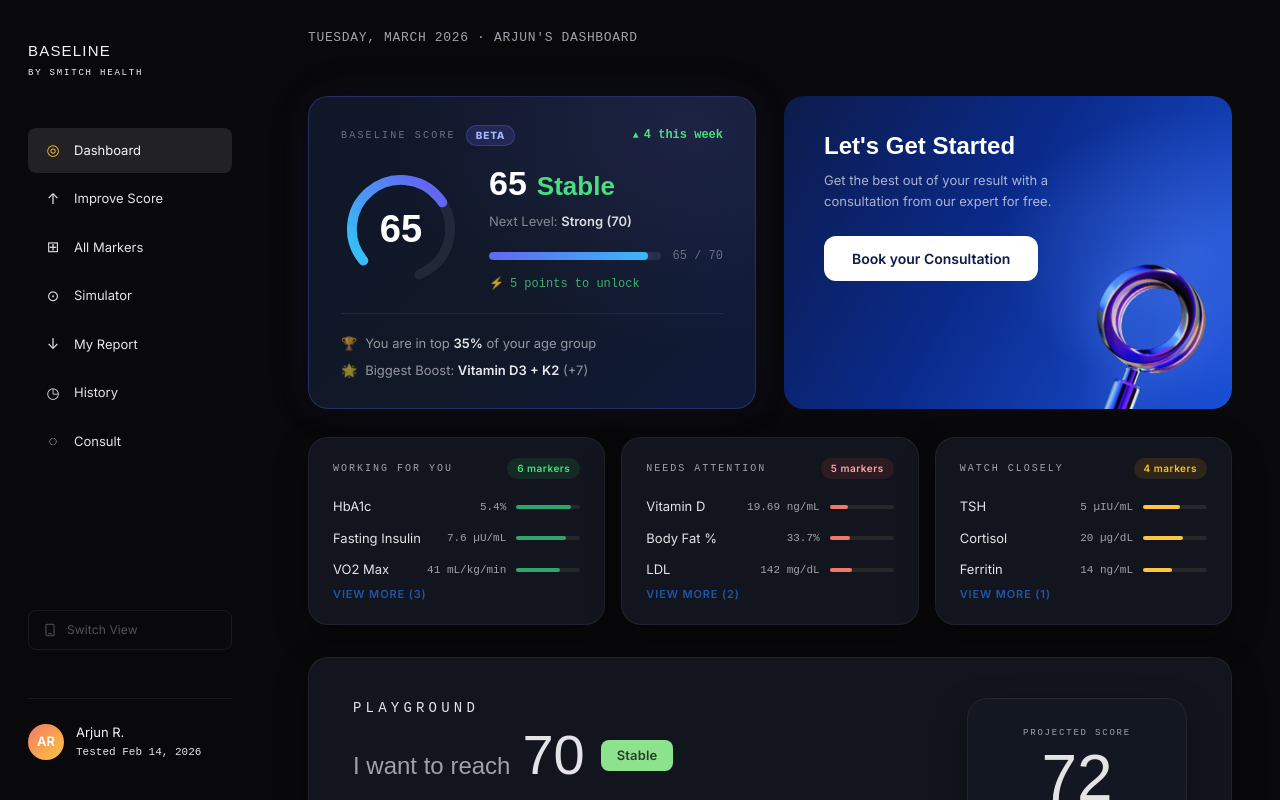
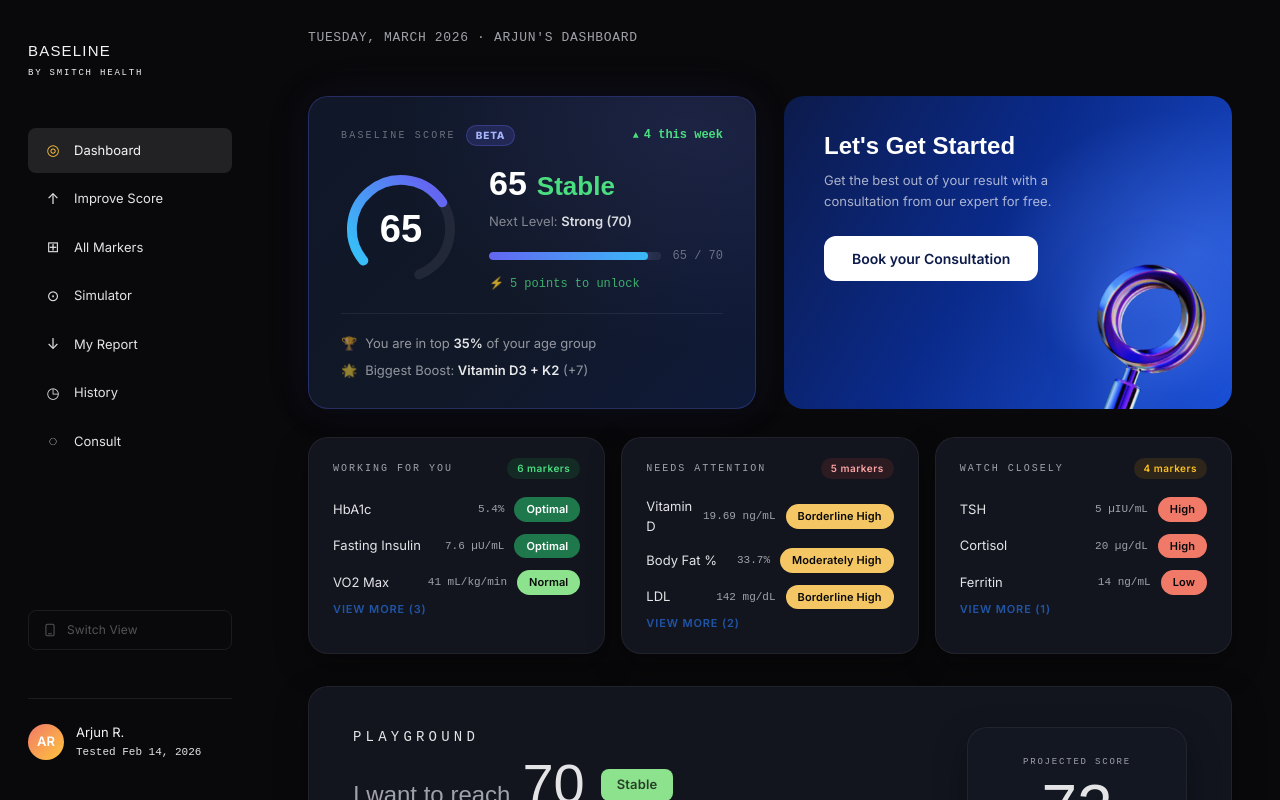
Before and after one commit to ranjithdh/baseline-hackathon, a React (Vite) app: page / in a window 1280 px wide. Both pictures are taken after a click on the button "Desktop View". Built offline with nearby package versions, Linux system fonts and the light colour scheme.

Commit message:
bio-marker card added the tag

```diff
--- /dev/null
+++ b/src/components/desktop/BiomarkerStatusTag.jsx
@@ -0,0 +1,61 @@
+import React from 'react';
+
+// ─────────────────────────────────────────────────────────────────────────────
+// BiomarkerStatusTag
+//
+// Reusable status pill used inside DesktopBiomarkerRow marker rows.
+// Colour mapping mirrors the Playground "Status Tag" pill exactly —
+// both components use the same --chart-N / --chart-N-foreground CSS vars
+// so they stay in sync if the design tokens ever change.
+//
+// Status → chart tier mapping
+//   optimal          → chart-5  (Working For You  — best)
+//   normal           → chart-4  (Working For You  — good)
+//   borderline_high  → chart-3  (Needs Attention  — caution)
+//   moderately_high  → chart-3  (Needs Attention  — caution)
+//   low              → chart-2  (Watch Closely    — alert)
+//   high             → chart-2  (Watch Closely    — alert)
+//
+// Props
+//   status  {string}  One of the keys above (case-sensitive)
+//
+// Usage
+//   <BiomarkerStatusTag status="optimal" />
+//   <BiomarkerStatusTag status="borderline_high" />
+// ─────────────────────────────────────────────────────────────────────────────
+
+const STATUS_CONFIG = {
+  optimal:         { label: 'Optimal',          bg: 'rgb(var(--chart-5))', text: 'rgb(var(--chart-5-foreground))' },
+  normal:          { label: 'Normal',            bg: 'rgb(var(--chart-4))', text: 'rgb(var(--chart-4-foreground))' },
+  borderline_high: { label: 'Borderline High',  bg: 'rgb(var(--chart-3))', text: 'rgb(var(--chart-3-foreground))' },
+  moderately_high: { label: 'Moderately High',  bg: 'rgb(var(--chart-3))', text: 'rgb(var(--chart-3-foreground))' },
+  low:             { label: 'Low',               bg: 'rgb(var(--chart-2))', text: 'rgb(var(--chart-2-foreground))' },
+  high:            { label: 'High',              bg: 'rgb(var(--chart-2))', text: 'rgb(var(--chart-2-foreground))' },
+};
+
+const BiomarkerStatusTag = React.memo(({ status }) => {
+  const config = STATUS_CONFIG[status];
+  if (!config) return null;
+
+  return (
+    <div style={{
+      display:       'inline-flex',
+      alignItems:    'center',
+      padding:       '4px 12px',
+      borderRadius:  '999px',
+      fontSize:      '11px',
+      fontWeight:    600,
+      fontFamily:    'var(--font-main)',
+      background:    config.bg,
+      color:         config.text,
+      letterSpacing: '0.01em',
+      whiteSpace:    'nowrap',
+      flexShrink:    0,
+    }}>
+      {config.label}
+    </div>
+  );
+});
+
+BiomarkerStatusTag.displayName = 'BiomarkerStatusTag';
+export default BiomarkerStatusTag;
--- a/src/components/desktop/DesktopBiomarkerRow.jsx
+++ b/src/components/desktop/DesktopBiomarkerRow.jsx
@@ -1,5 +1,6 @@
 import React, { useState } from 'react';
 import DashboardCard from './DashboardCard';
+import BiomarkerStatusTag from './BiomarkerStatusTag';
 
 const SUMMARY_CARDS = [
   {
@@ -8,12 +9,12 @@ const SUMMARY_CARDS = [
     pillLabel: '6 markers',
     pillType: 'good',
     markers: [
-      { name: 'HbA1c',           value: '5.4%',          bar: 85, color: 'green' },
-      { name: 'Fasting Insulin', value: '7.6 µU/mL',     bar: 78, color: 'green' },
-      { name: 'VO2 Max',         value: '41 mL/kg/min',  bar: 68, color: 'green' },
-      { name: 'HDL Cholesterol', value: '62 mg/dL',      bar: 80, color: 'green' },
-      { name: 'Blood Pressure',  value: '118/76 mmHg',   bar: 90, color: 'green' },
-      { name: 'Resting HR',      value: '58 bpm',        bar: 74, color: 'green' },
+      { name: 'HbA1c',           value: '5.4%',          bar: 85, color: 'green', status: 'optimal' },
+      { name: 'Fasting Insulin', value: '7.6 µU/mL',     bar: 78, color: 'green', status: 'optimal' },
+      { name: 'VO2 Max',         value: '41 mL/kg/min',  bar: 68, color: 'green', status: 'normal'  },
+      { name: 'HDL Cholesterol', value: '62 mg/dL',      bar: 80, color: 'green', status: 'optimal' },
+      { name: 'Blood Pressure',  value: '118/76 mmHg',   bar: 90, color: 'green', status: 'optimal' },
+      { name: 'Resting HR',      value: '58 bpm',        bar: 74, color: 'green', status: 'normal'  },
     ],
   },
   {
@@ -22,11 +23,11 @@ const SUMMARY_CARDS = [
     pillLabel: '5 markers',
     pillType: 'act',
     markers: [
-      { name: 'Vitamin D',    value: '19.69 ng/mL', bar: 28, color: 'red' },
-      { name: 'Body Fat %',   value: '33.7%',       bar: 32, color: 'red' },
-      { name: 'LDL',          value: '142 mg/dL',   bar: 35, color: 'red' },
-      { name: 'Triglycerides',value: '189 mg/dL',   bar: 30, color: 'red' },
-      { name: 'CRP',          value: '3.2 mg/L',    bar: 22, color: 'red' },
+      { name: 'Vitamin D',    value: '19.69 ng/mL', bar: 28, color: 'red', status: 'borderline_high' },
+      { name: 'Body Fat %',   value: '33.7%',       bar: 32, color: 'red', status: 'moderately_high' },
+      { name: 'LDL',          value: '142 mg/dL',   bar: 35, color: 'red', status: 'borderline_high' },
+      { name: 'Triglycerides',value: '189 mg/dL',   bar: 30, color: 'red', status: 'borderline_high' },
+      { name: 'CRP',          value: '3.2 mg/L',    bar: 22, color: 'red', status: 'moderately_high' },
     ],
   },
   {
@@ -35,10 +36,10 @@ const SUMMARY_CARDS = [
     pillLabel: '4 markers',
     pillType: 'watch',
     markers: [
-      { name: 'TSH',        value: '5 µIU/mL',   bar: 58, color: 'amber' },
-      { name: 'Cortisol',   value: '20 µg/dL',   bar: 62, color: 'amber' },
-      { name: 'Ferritin',   value: '14 ng/mL',   bar: 45, color: 'amber' },
-      { name: 'Homocysteine', value: '11 µmol/L', bar: 50, color: 'amber' },
+      { name: 'TSH',          value: '5 µIU/mL',   bar: 58, color: 'amber', status: 'high' },
+      { name: 'Cortisol',     value: '20 µg/dL',   bar: 62, color: 'amber', status: 'high' },
+      { name: 'Ferritin',     value: '14 ng/mL',   bar: 45, color: 'amber', status: 'low'  },
+      { name: 'Homocysteine', value: '11 µmol/L',  bar: 50, color: 'amber', status: 'high' },
     ],
   },
 ];
@@ -148,14 +149,8 @@ const DesktopBiomarkerRow = () => {
                     }}>
                       {m.value}
                     </div>
-                    <div style={{ width: '64px', height: '4px', background: 'var(--border-color)', borderRadius: '2px', flexShrink: 0 }}>
-                      <div style={{
-                        height: '4px',
-                        borderRadius: '2px',
-                        background: barColors[m.color],
-                        width: `${m.bar}%`,
-                      }} />
-                    </div>
+                    {/* Tags */}
+                    <BiomarkerStatusTag status={m.status} />
                   </div>
                 ))}
               </div>
```
Also changed, not shown: 1 other file (tests, documents, lock files or other folders).
